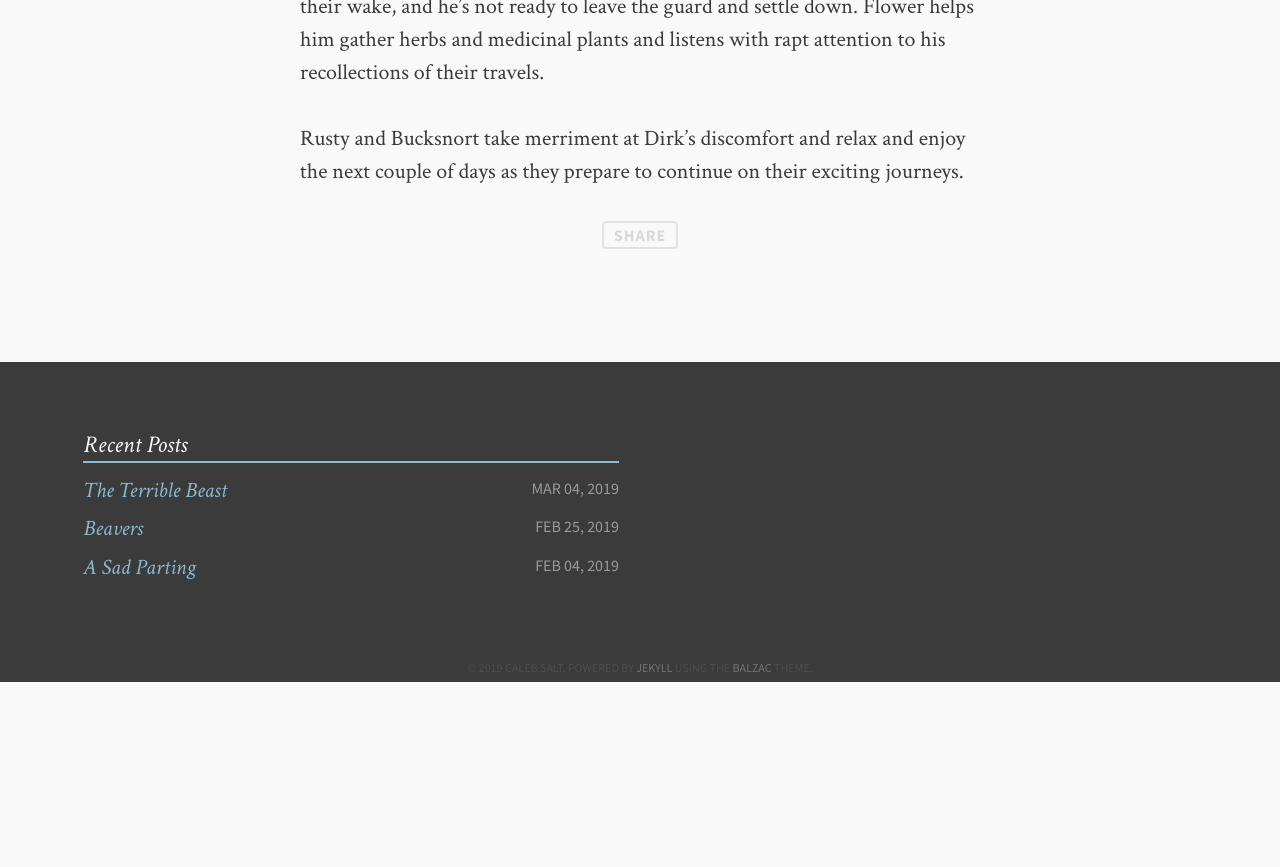
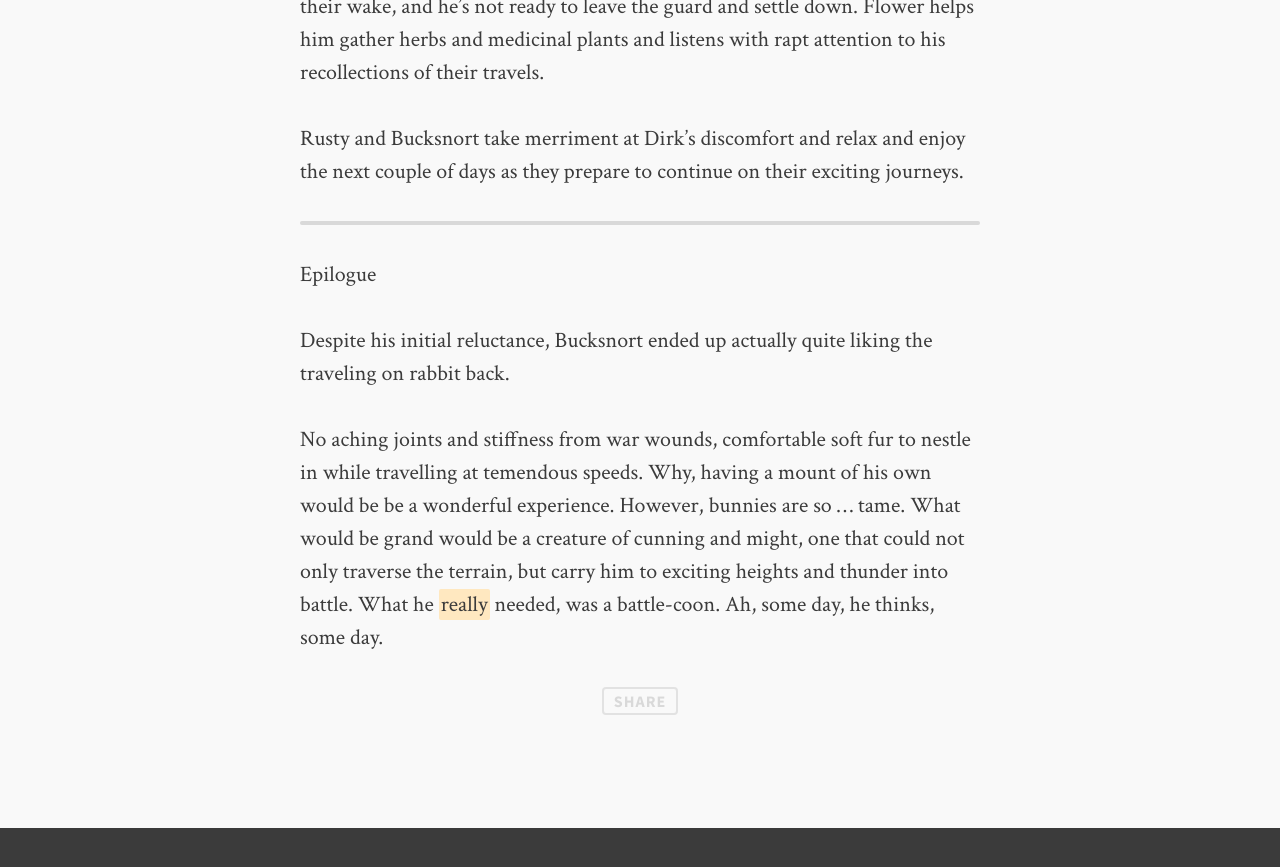
Before and after one commit to voidnologo/mouseguard, a Jekyll site: the page built from _posts/2019-03-04-turtle.md, in a window 1280 px wide and 900 px high, scrolled down 3440 px. Shown: the top 867 px of the window. Built offline with Jekyll 4.4.1, drawn with Linux system fonts in a browser that asks for light colours; comment, search, counter and statistics services are not loaded; before the commit the page ends 4122 px from its top, so only the background shows below that.

Commit message:
battle coon

```diff
--- a/_posts/2019-03-04-turtle.md
+++ b/_posts/2019-03-04-turtle.md
@@ -90,3 +90,16 @@ of their travels.
 
 Rusty and Bucksnort take merriment at Dirk's discomfort and relax and enjoy the next couple of days
 as they prepare to continue on their exciting journeys.
+
+
+---
+
+Epilogue
+
+Despite his initial reluctance, Bucksnort ended up actually quite liking the traveling on rabbit back.
+
+No aching joints and stiffness from war wounds, comfortable soft fur to nestle in while travelling
+at temendous speeds.  Why, having a mount of his own would be be a wonderful experience.  However,
+bunnies are so ... tame.  What would be grand would be a creature of cunning and might, one that
+could not only traverse the terrain, but carry him to exciting heights and thunder into battle.
+What he _really_ needed, was a battle-coon.   Ah, some day, he thinks, some day.
```
